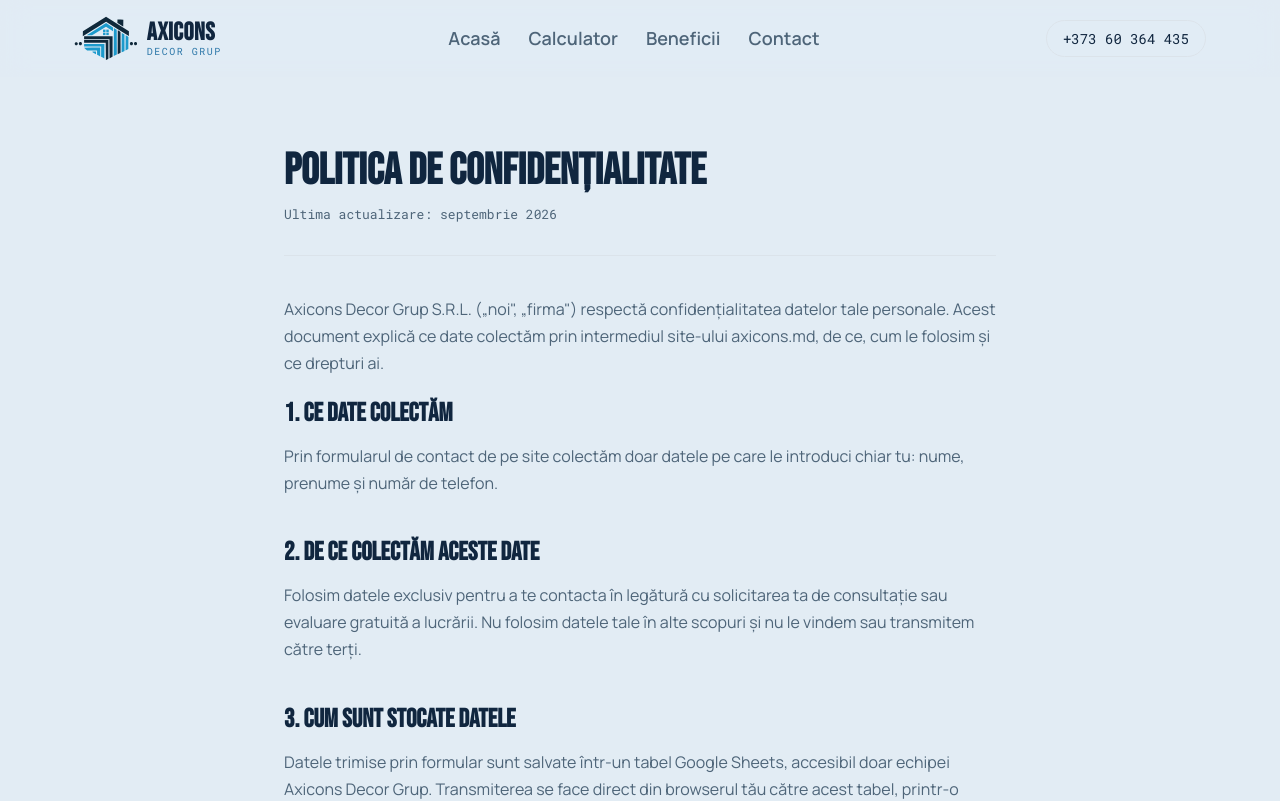
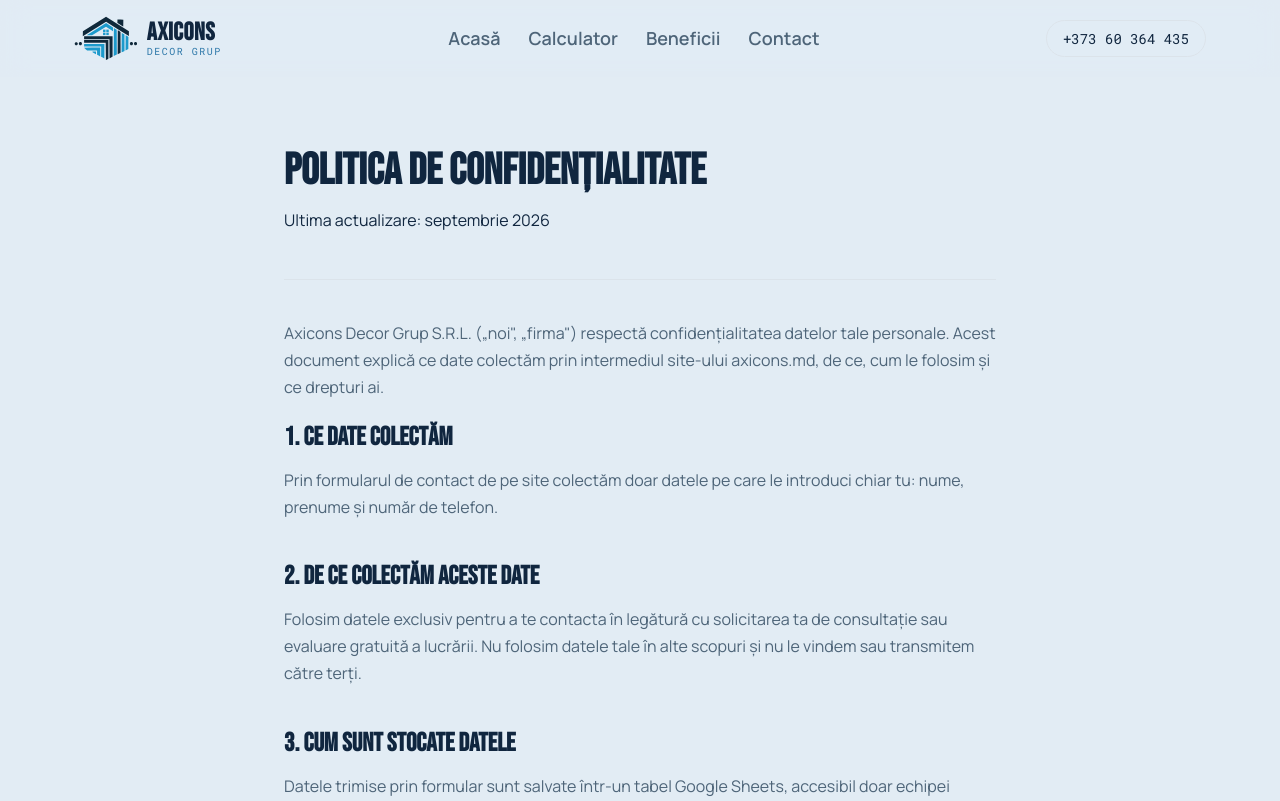
Before and after one commit to tonualex25-create/Axicons-Decor-Group, a Next.js app: page /confidentialitate in a window 1280 px wide. Shown: the top 801 px of the page. Built offline with nearby package versions, Linux system fonts and the light colour scheme.

Commit message:
Politica de confidentialitate

```diff
--- a/app/confidentialitate/page.css
+++ b/app/confidentialitate/page.css
@@ -19,13 +19,6 @@
   line-height: 1;
   color: var(--color-ink);
   margin: 0 0 12px;
-}
-
-.legal-updated {
-  font-family: var(--font-mono);
-  font-size: 13px;
-  color: var(--color-ink-soft);
-  margin: 0;
 }
 
 .legal-body p {
--- a/app/confidentialitate/page.js
+++ b/app/confidentialitate/page.js
@@ -13,7 +13,7 @@ export default function ConfidentialitatePage() {
         <div className="wrap legal-inner">
           <div className="legal-header">
             <h1>Politica de confidențialitate</h1>
-            <p className="legal-updated">Ultima actualizare: septembrie 2026</p>
+            <p className="legal-body">Ultima actualizare: septembrie 2026</p>
           </div>
 
           <div className="legal-body">
```
